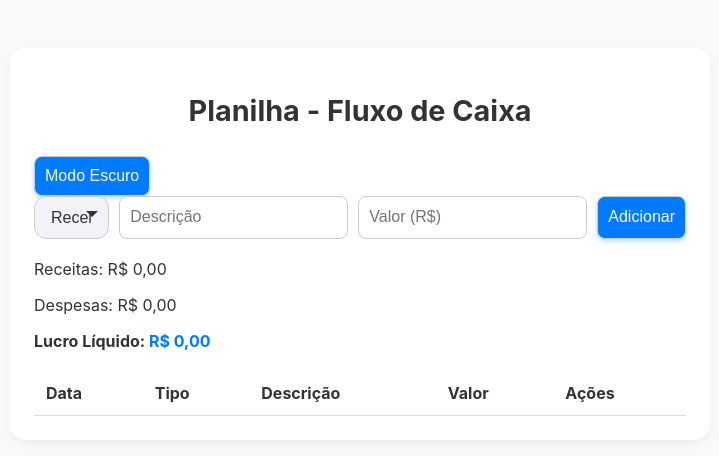
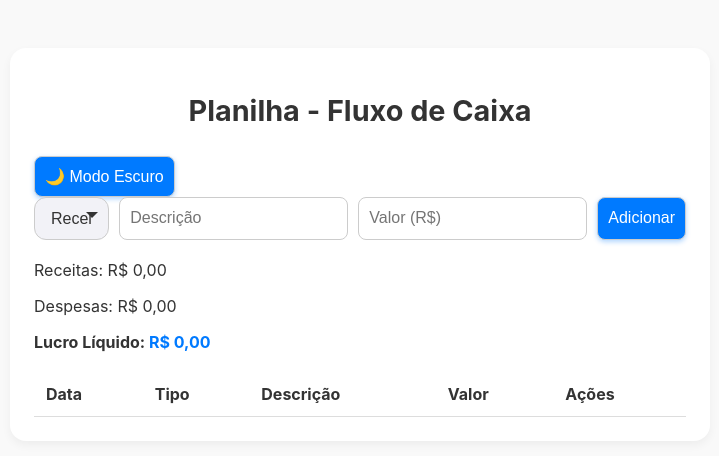
Before and after one commit to JPauloDev08/Planilha-Fluxo-de-Caixa, a plain HTML site: page index.html in a window 1280 px wide. Shown: the whole page, without its empty margins (280-999 px from the left). Drawn offline with Linux system fonts and the light colour scheme.

Commit message:
adição de icon no HTML

```diff
--- a/index.html
+++ b/index.html
@@ -10,7 +10,7 @@
     <div class="container">
       <h1>Planilha - Fluxo de Caixa</h1>
 
-      <button id="toggle-tema" type="button">Modo Escuro</button>
+      <button id="toggle-tema" type="button">🌙 Modo Escuro</button>
       <form id="form-lancamento">
         <select id="tipo">
           <option value="receita">Receita</option>
```
